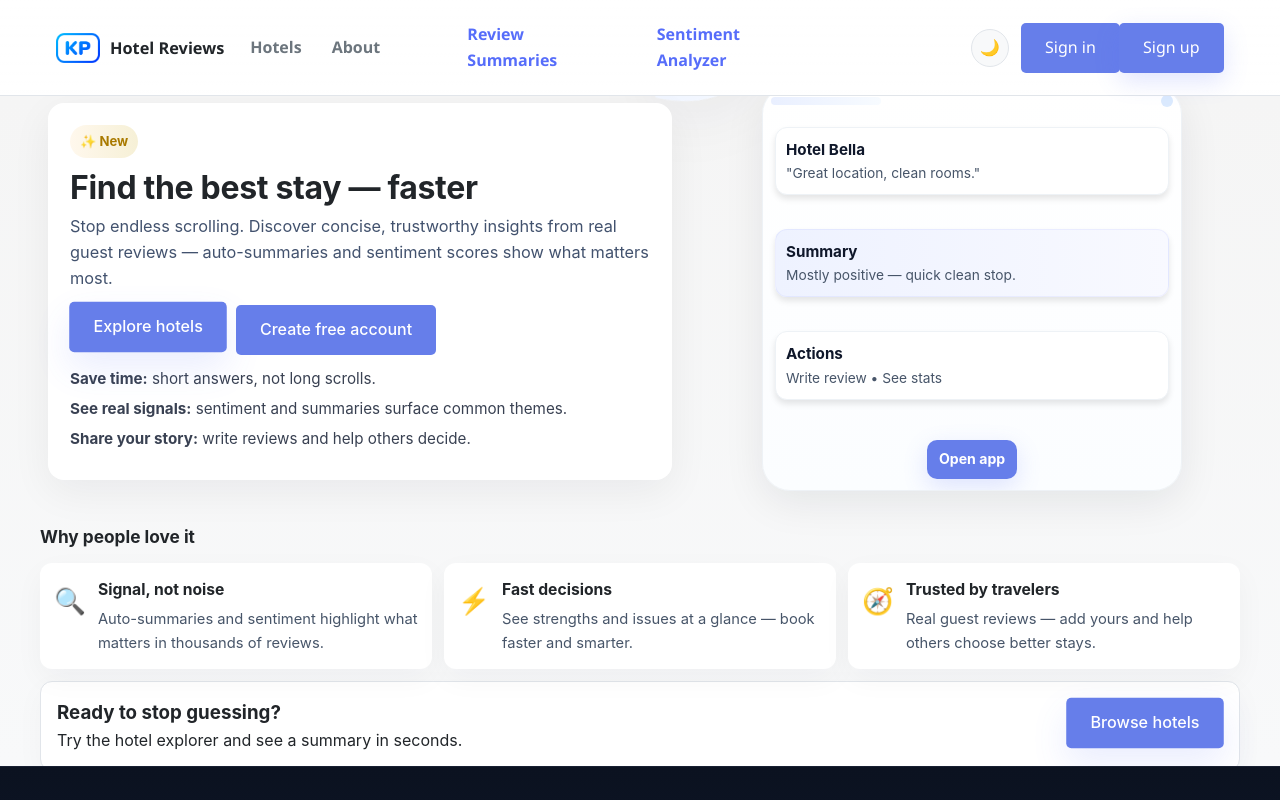
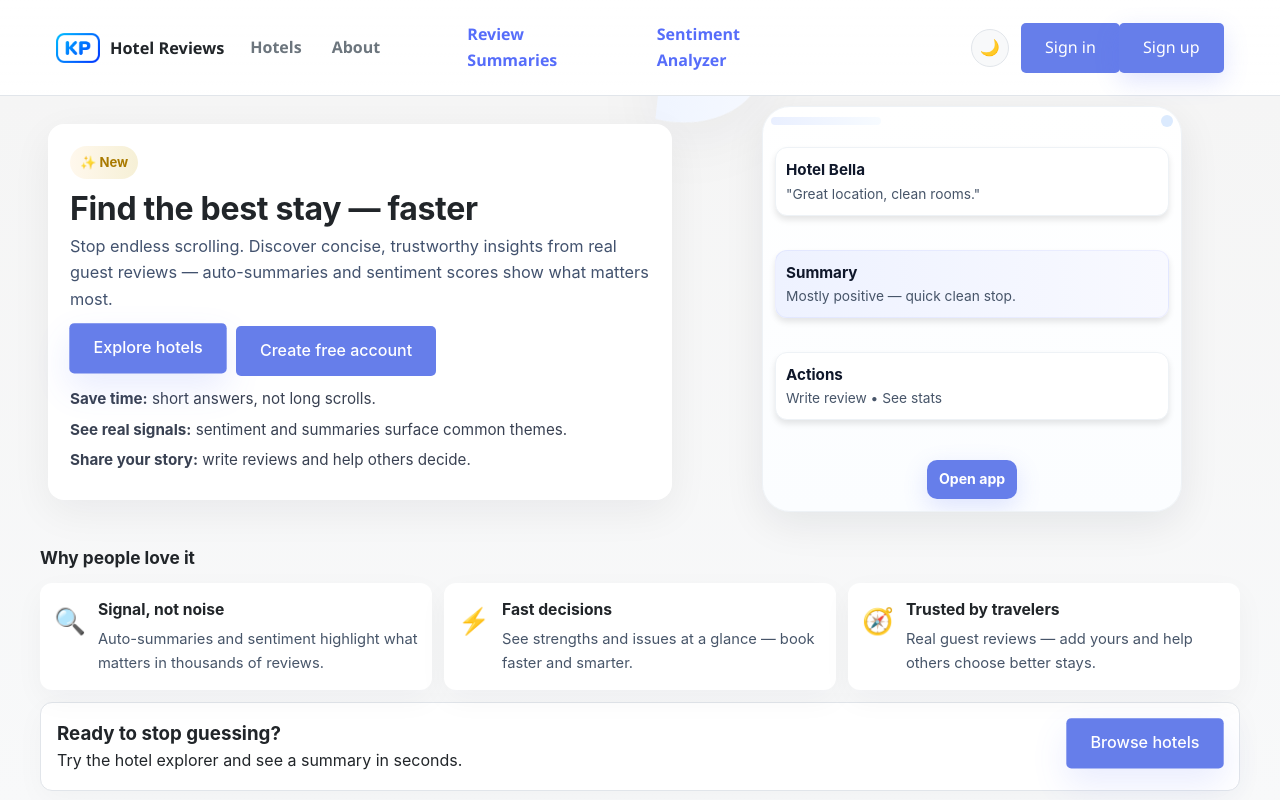
Before and after one commit to kp-patrik/thesis-hotel-review-ai-sentiment-analyzer, a React (Vite) app in the folder frontend/: page / in a window 1280 px wide. Shown: the top 800 px of the page. Built offline with nearby package versions, Linux system fonts and the light colour scheme; no server answers.

Commit message:
Keep landing footer in viewport
Co-authored-by: Copilot <223556219+Copilot@users.noreply.github.com>

```diff
--- a/frontend/src/pages/Home.css
+++ b/frontend/src/pages/Home.css
@@ -333,7 +333,7 @@ body {
 /* Responsive: tablet and desktop */
 @media (min-width: 760px) {
   .home-page {
-    height: calc(100vh - 130px);
+    height: 100%;
     min-height: 0;
     display: flex;
     flex-direction: column;
```
